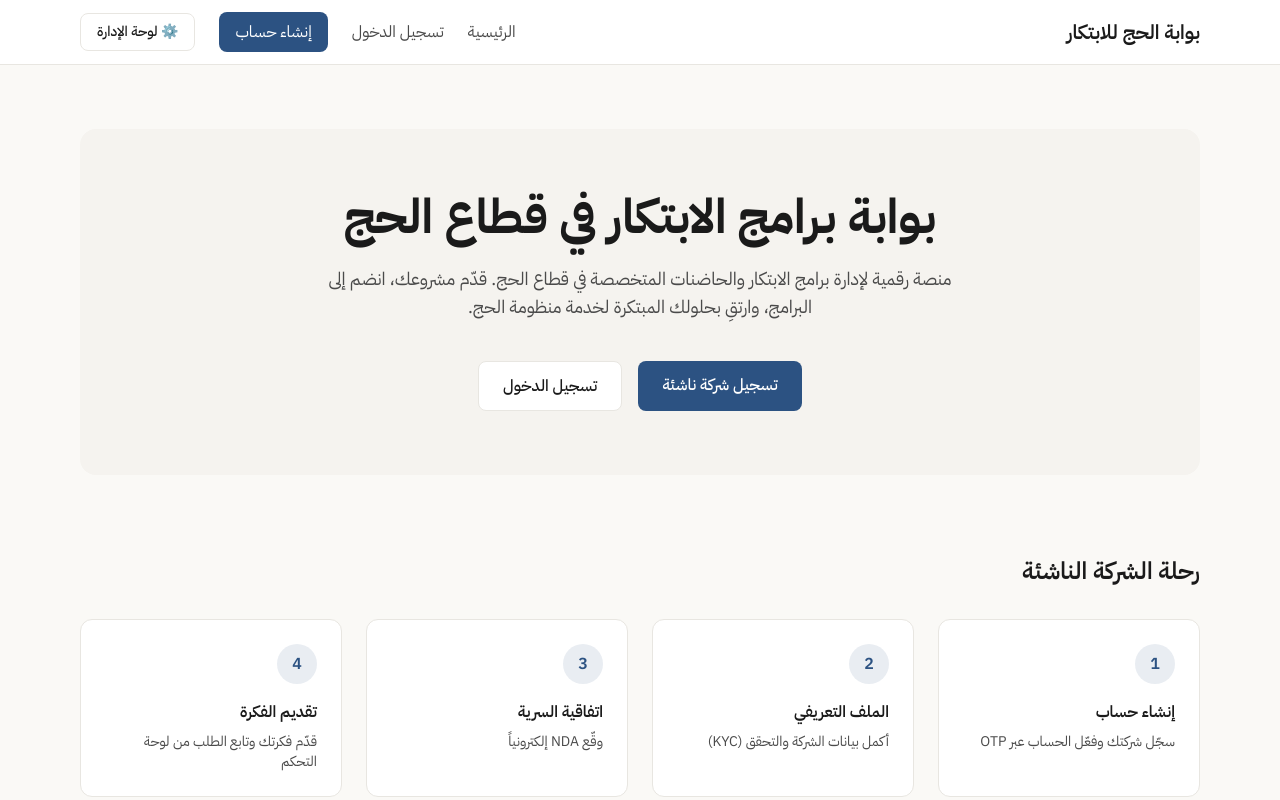
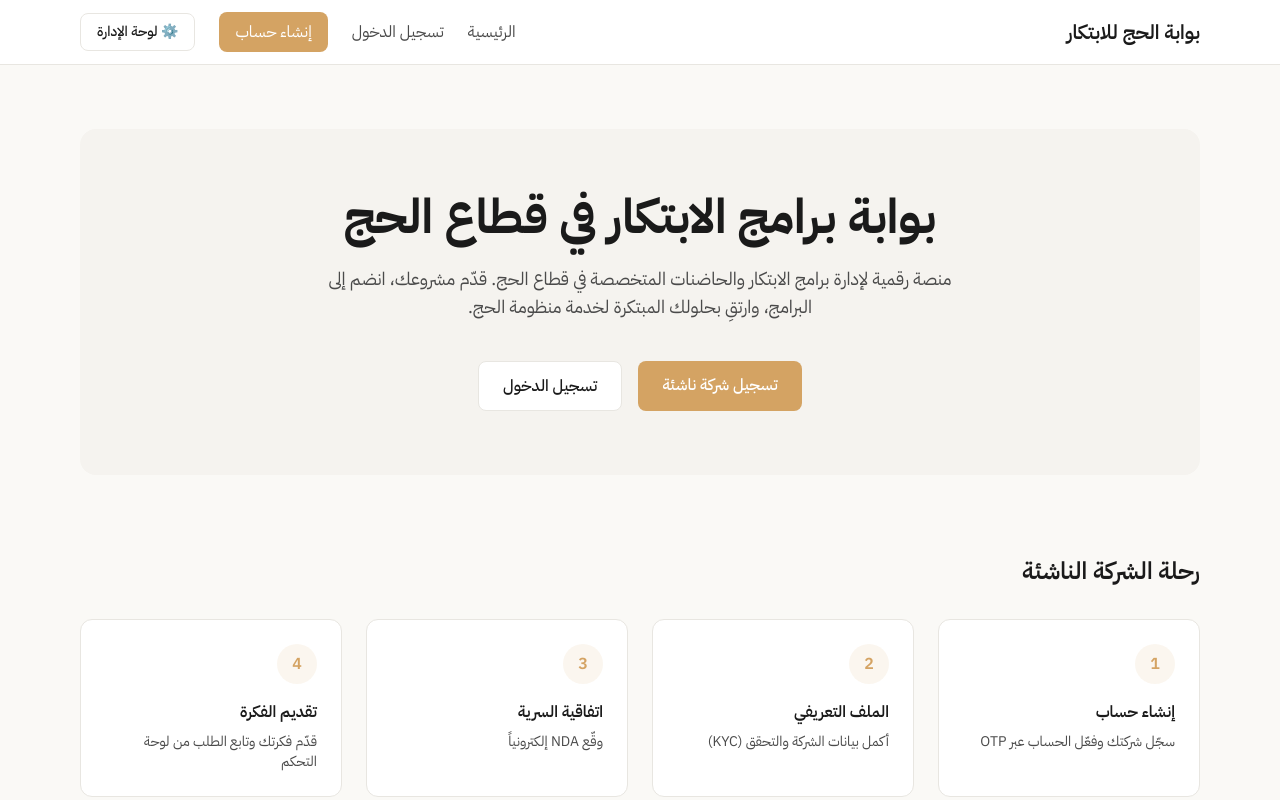
Before and after one commit to pm-inspire/HajStartupLab, a Next.js app: page / in a window 1280 px wide. Shown: the top 800 px of the page. Built offline with nearby package versions, Linux system fonts and the light colour scheme.

Commit message:
Update theme to Estidam brand gold colors (#d4a363)

```diff
--- a/src/app/globals.css
+++ b/src/app/globals.css
@@ -5,8 +5,8 @@
   --background-card: #ffffff;
   --foreground: #1a1a1a;
   --foreground-muted: #4a4a4a;
-  --accent: #2c5282;
-  --accent-hover: #1a365d;
+  --accent: #d4a363;
+  --accent-hover: #c29252;
   --border: #e8e6e1;
   --beige: #f5f3ef;
   --ivory: #faf9f6;
```
